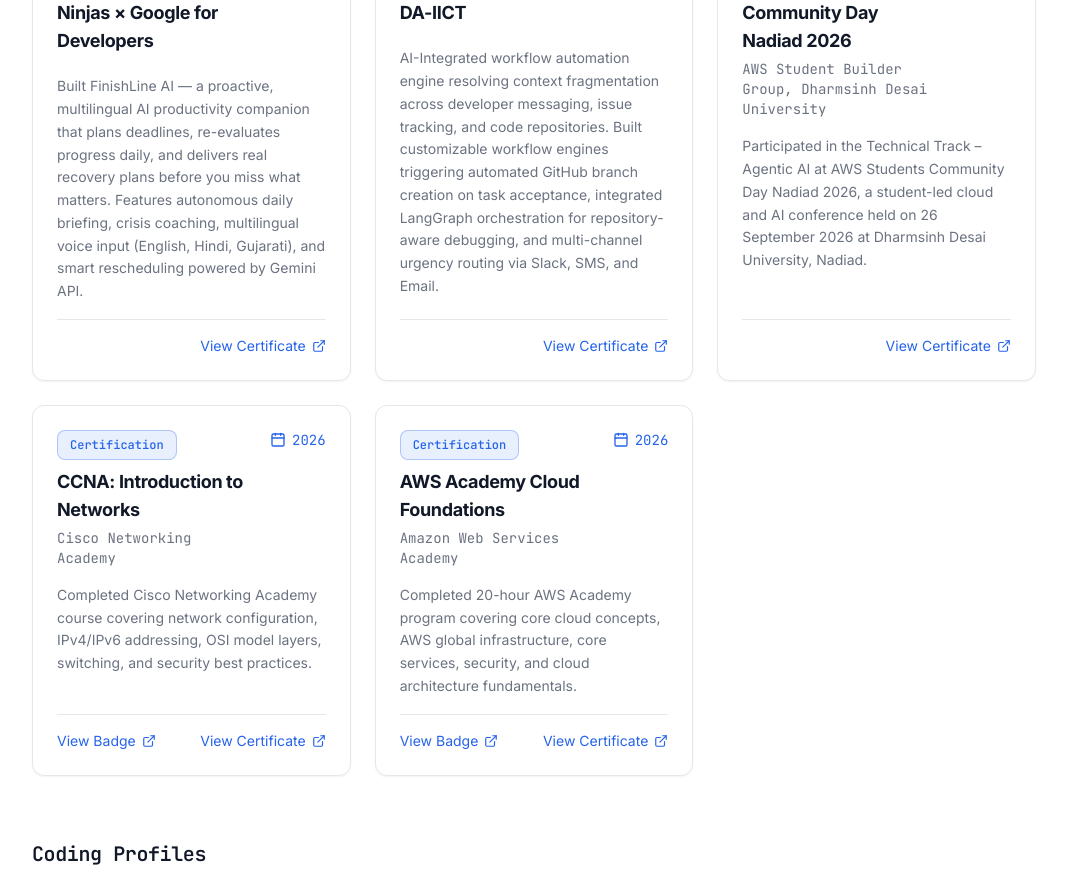
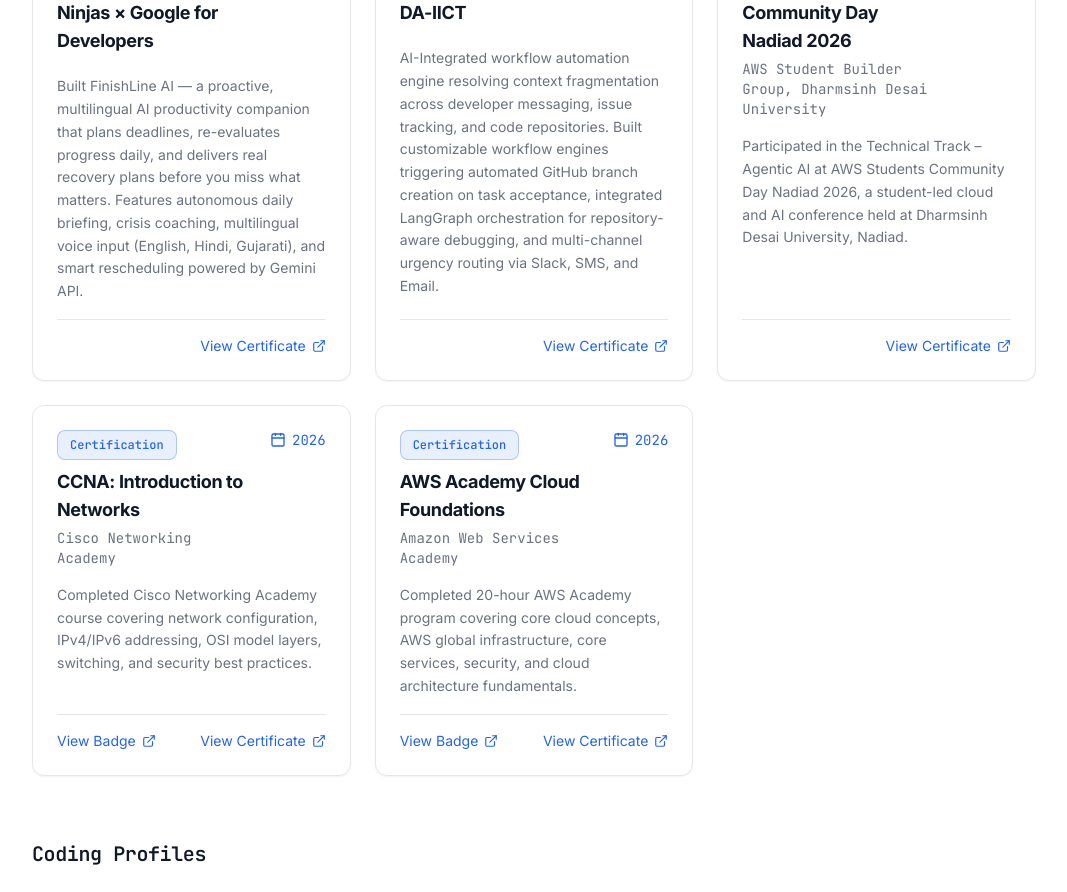
Before and after one commit to KRISHTI2503/my-portfolio, a React (Vite) app: page / in a window 1280 px wide. Shown: the part 5240-6132 px from the top of the page, without its empty margins (106-1173 px from the left). Built offline with nearby package versions, Linux system fonts and the light colour scheme.

Commit message:
fix: remove specific date from AWS SCD description

```diff
--- a/src/components/Achievements.jsx
+++ b/src/components/Achievements.jsx
@@ -39,7 +39,7 @@
   },
   {
     title: 'AWS Students Community Day Nadiad 2026',
-    description: 'Participated in the Technical Track – Agentic AI at AWS Students Community Day Nadiad 2026, a student-led cloud and AI conference held on 26 September 2026 at Dharmsinh Desai University, Nadiad.',
+    description: 'Participated in the Technical Track – Agentic AI at AWS Students Community Day Nadiad 2026, a student-led cloud and AI conference held at Dharmsinh Desai University, Nadiad.',
     date: '2026',
     type: 'Event',
     org: 'AWS Student Builder Group, Dharmsinh Desai University',
```
